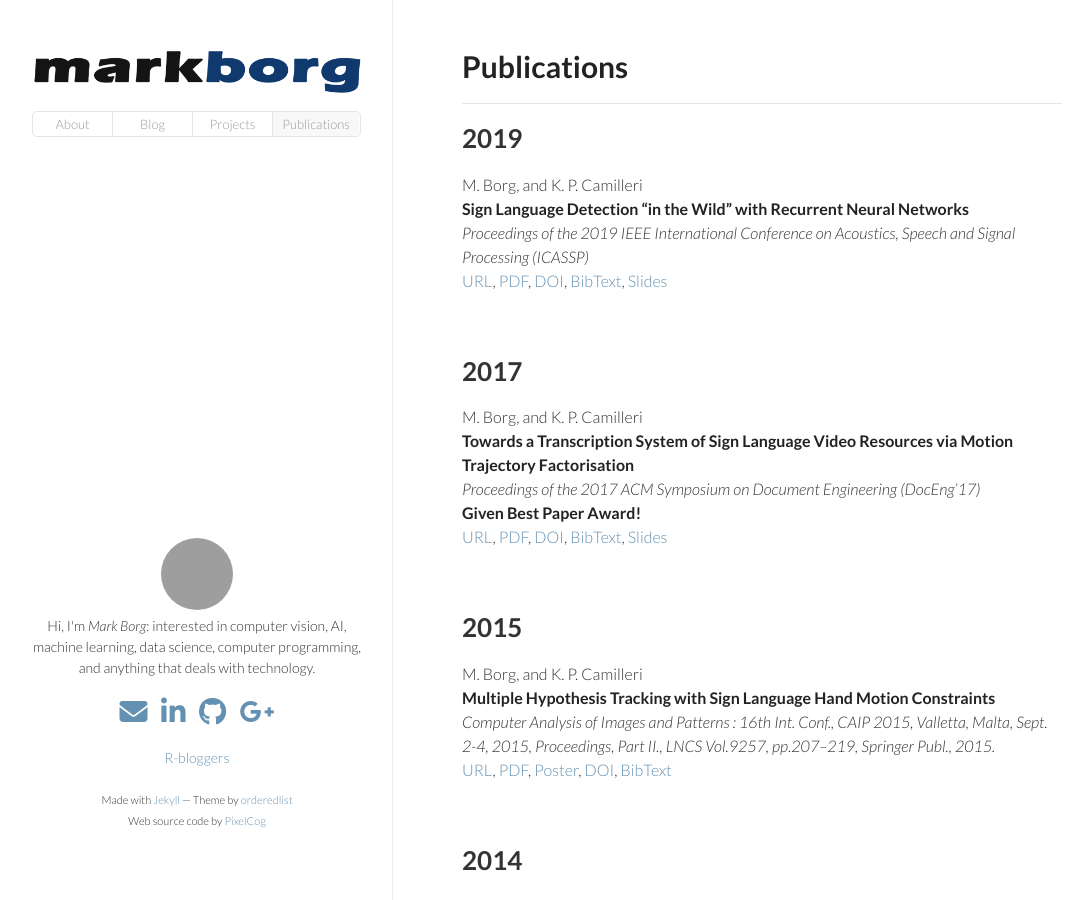
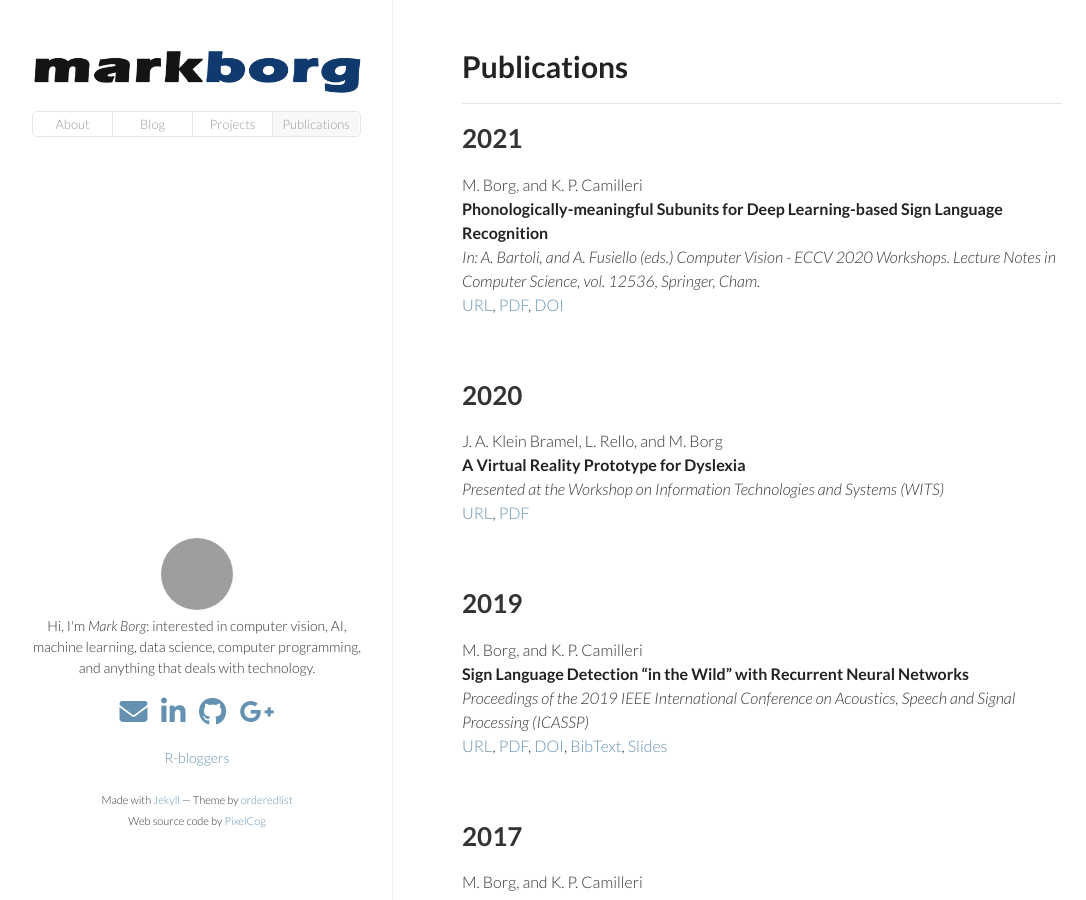
Before and after one commit to mark-borg/Mark-Borg.github.io, a Jekyll site: the page built from _pages/publications.md, in a window 1280 px wide and 900 px high. Shown: the whole window, without its empty margins (93-1179 px from the left). Built offline with Jekyll 4.4.1, drawn with Linux system fonts in a browser that asks for light colours; nearby versions of some CDN libraries; comment, search, counter and statistics services are not loaded; grey boxes are pictures that could not be loaded.

Commit message:
- added new publications

```diff
--- a/_pages/publications.md
+++ b/_pages/publications.md
@@ -7,6 +7,25 @@ author: Mark Borg
 
 # Publications
 ------------------
+
+
+## 2021
+
+M. Borg, and K. P. Camilleri <br />
+**Phonologically-meaningful Subunits for Deep Learning-based Sign Language Recognition** <br />
+*In: A. Bartoli, and A. Fusiello (eds.) Computer Vision - ECCV 2020 Workshops. Lecture Notes in Computer Science, vol. 12536, Springer, Cham.* <br />
+[URL](https://link.springer.com/chapter/10.1007/978-3-030-66096-3_15), [PDF](https://slrtp.com/papers/full_papers/SLRTP.FP.02.012.paper.pdf), [DOI](https://doi.org/10.1007/978-3-030-66096-3_15)
+
+<br />
+
+## 2020
+
+J. A. Klein Bramel, L. Rello, and M. Borg <br />
+**A Virtual Reality Prototype for Dyslexia** <br />
+*Presented at the Workshop on Information Technologies and Systems (WITS)* <br />
+[URL](http://witsconf.org/wits2020-program-schedule/), [PDF](/papers/WITS2020.pdf)
+
+<br />
 
 ## 2019
 
```
Also changed, not shown: 1 other file.
